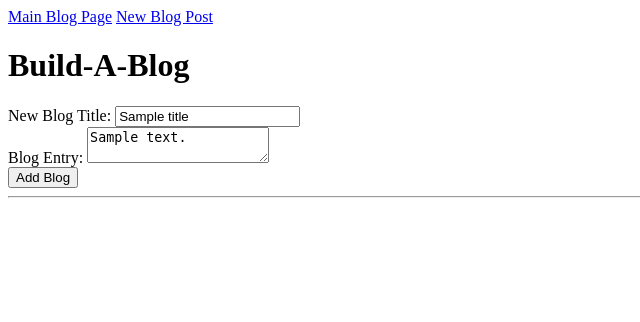
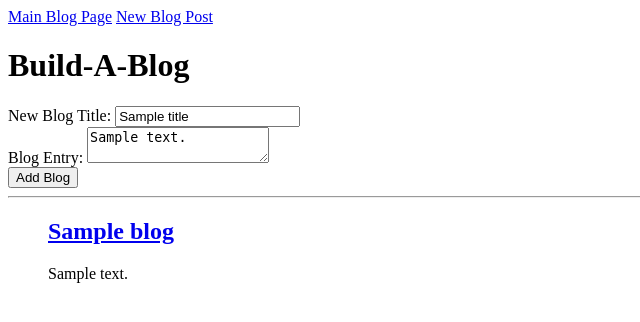
Before and after one commit to PeejayGarcia/blogz, a Flask app: template templates/newpost.html in a window 1280 px wide. Shown: the top 322 px of the page, without its empty margins (0-640 px from the left). Run offline with Flask 2, Linux system fonts and the light colour scheme; the template is opened without the code that fills it: most values are stand-ins (such as "Sample title", 1, 10 or a date in 2020); data that the repository does not hold is empty.

Commit message:
added blog links and body to newpost page

```diff
--- a/templates/newpost.html
+++ b/templates/newpost.html
@@ -16,5 +16,19 @@
 
     <hr />
 
+    {% if blogs|length == 0 %}
+    <p>No Blogs yet</p>
+    {% else %}
+
+        <ul>
+            {% for blog in blogs %}
+            <h2><a href="/blog?id={{blog.id}}">{{blog.title}}</a></h2>
+            <p>{{blog.body}}</p>
+
+            {% endfor%}
+        </ul>
+
+    {% endif %}
+
 
 {% endblock %}
```
